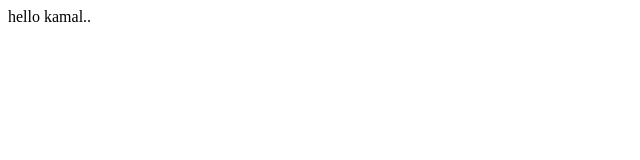
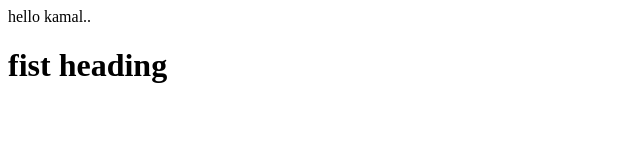
Before and after one commit to kamalblog/newdemo, a plain HTML site: page index.html in a window 1280 px wide. Shown: the whole page, without its empty margins (0-640 px from the left). Drawn offline with Linux system fonts and the light colour scheme.

Commit message:
heading add

```diff
--- a/index.html
+++ b/index.html
@@ -1 +1,2 @@
 hello kamal..
+<h1>fist heading</h1>
```
